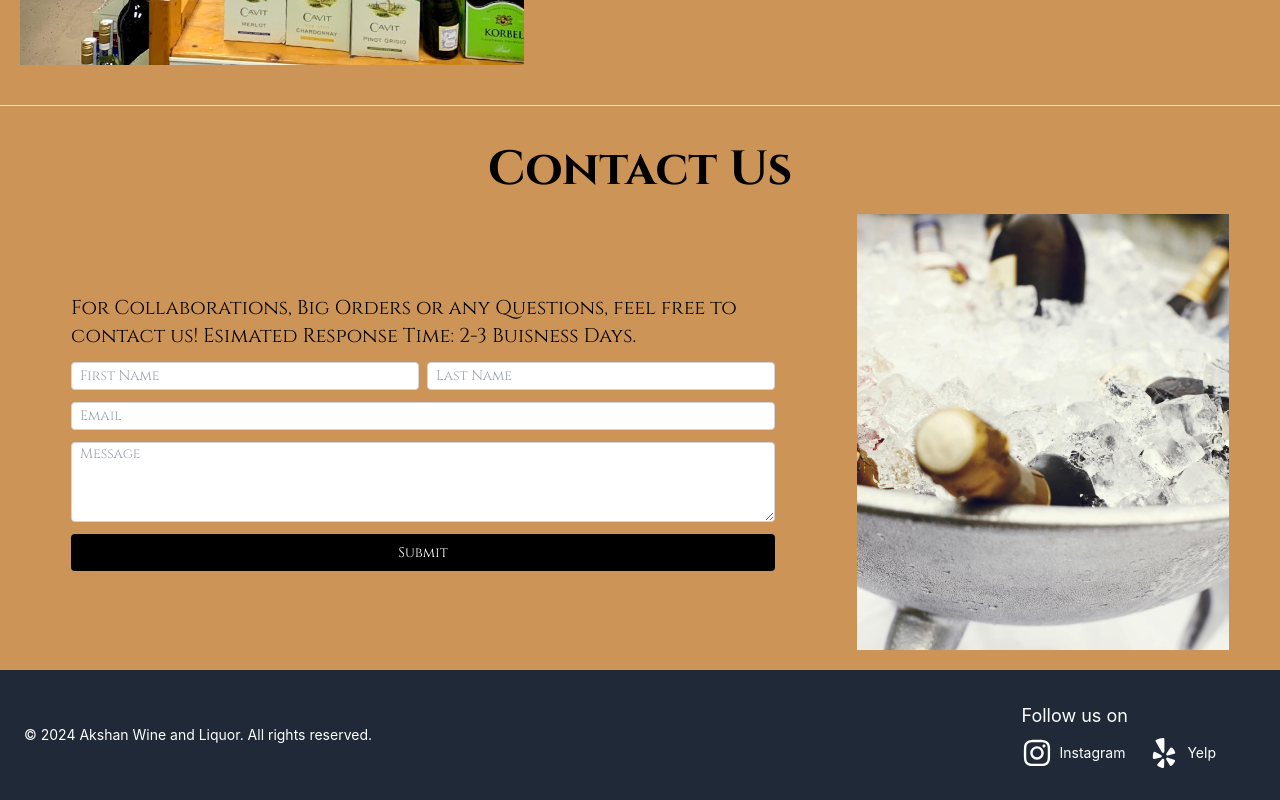
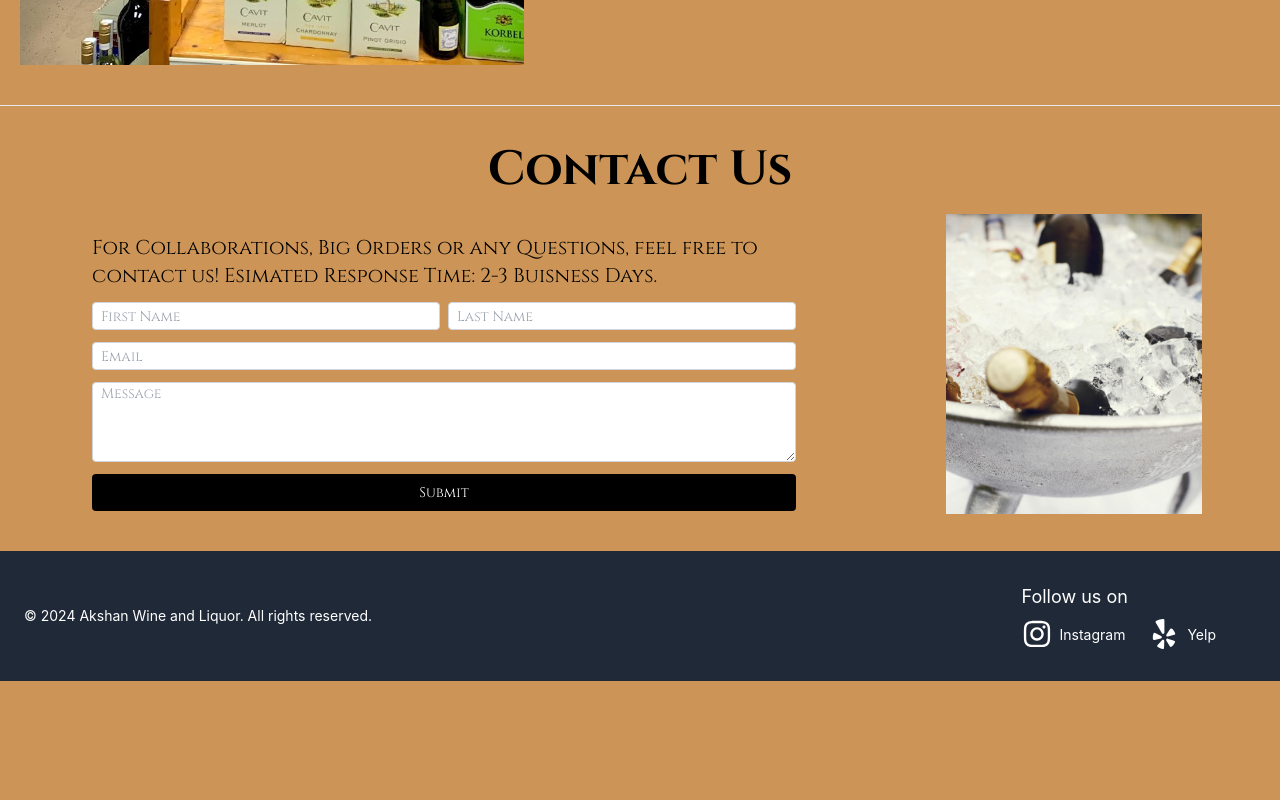
Before and after one commit to anshk8/Akshan-Wine-Liquor-Website, a React (Create React App) app: page / in a window 1280 px wide. Shown: the part 2058-2858 px from the top of the page. After the commit the page ends 2739 px from the top, so only its background shows below. Built offline with nearby package versions, Linux system fonts and the light colour scheme.

Commit message:
Fixed Contact Image

```diff
--- a/src/components/Contact.js
+++ b/src/components/Contact.js
@@ -58,16 +58,15 @@ const Contact = ({ text, fontFamily }) => {
 
   return (
     // Outer Container
-    <div id="contact" className="w-full grid justify-items-center mt-10">
+    <div id="contact" className="w-full flex flex-col items-center mt-10">
+
       <h1 className="text-5xl font-bold" style={{ color: `#${text}`, fontFamily }}>
         Contact Us
       </h1>
 
       {/* Flex Container with Image and Form Side by Side */}
-       <div className="block md:flex w-full md:m-auto p-5 ">
-
-
-        {/* Input Form */}
+      <div className="flex flex-col md:flex-row items-center md:items-start w-full p-5 gap-5">
+    {/* Input Form */}
         <form style={{fontFamily:"Cinzel"}} className="w-full md:w-[60%] h-[100%] m-auto flex flex-col gap-3 p-5" onSubmit={submitMessage}>
 
           <p style={{color:"black"}} className='text-xl'>For Collaborations, Big Orders or any Questions, feel free to contact us! Esimated Response Time: 2-3 Buisness Days.</p>
@@ -124,9 +123,10 @@ const Contact = ({ text, fontFamily }) => {
         </form>
 
         {/* Image Container */}
-        <div className="w-[70%] md:w-[30%] my-auto mx-auto">
-          <img className="w-full" src={icebox} alt="Contact" />
+        <div className="w-[70%] md:w-[30%]">
+          <img className="w-full max-h-[300px] object-contain" src={icebox} alt="Contact" />
         </div>
+
       </div>
     </div>
   );
```
